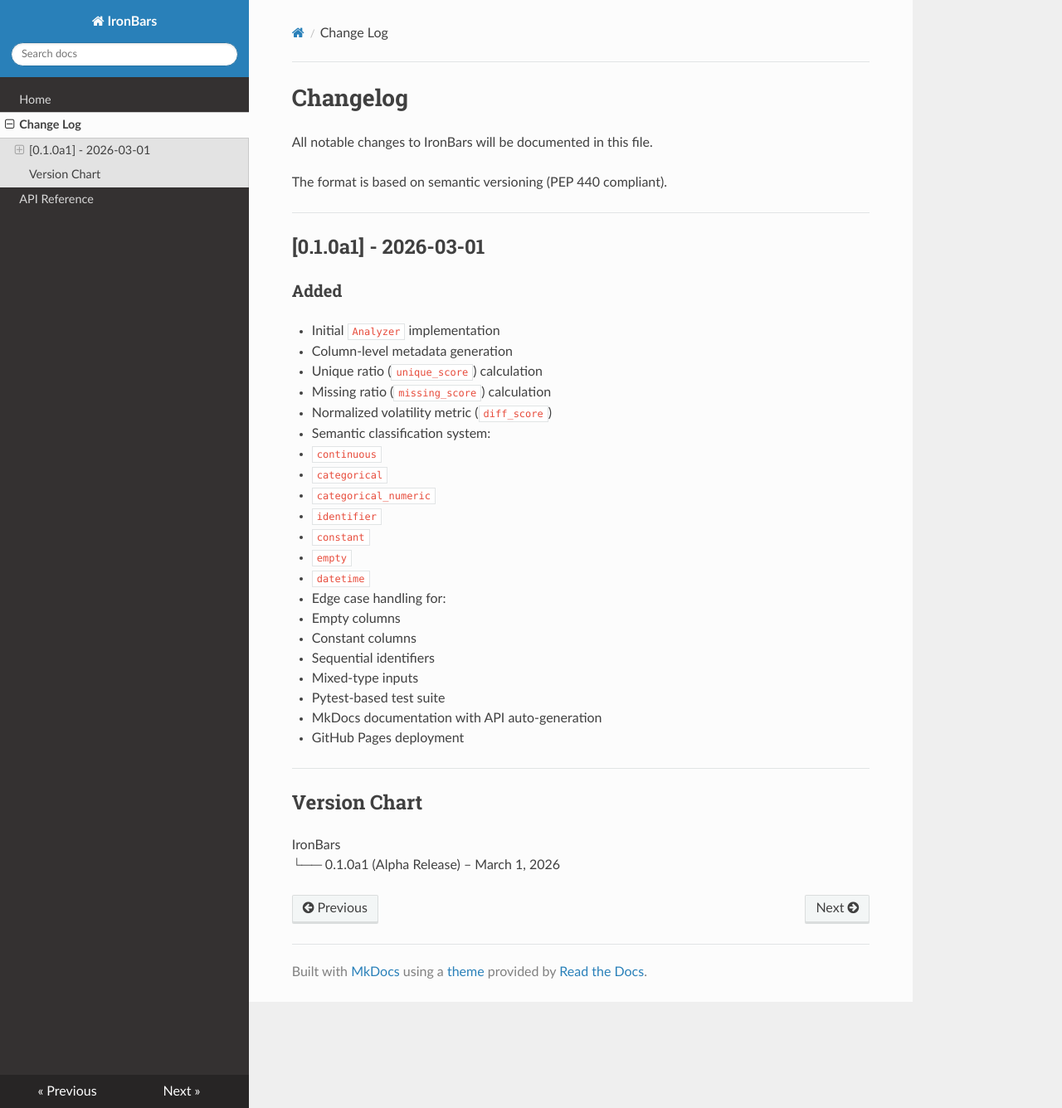
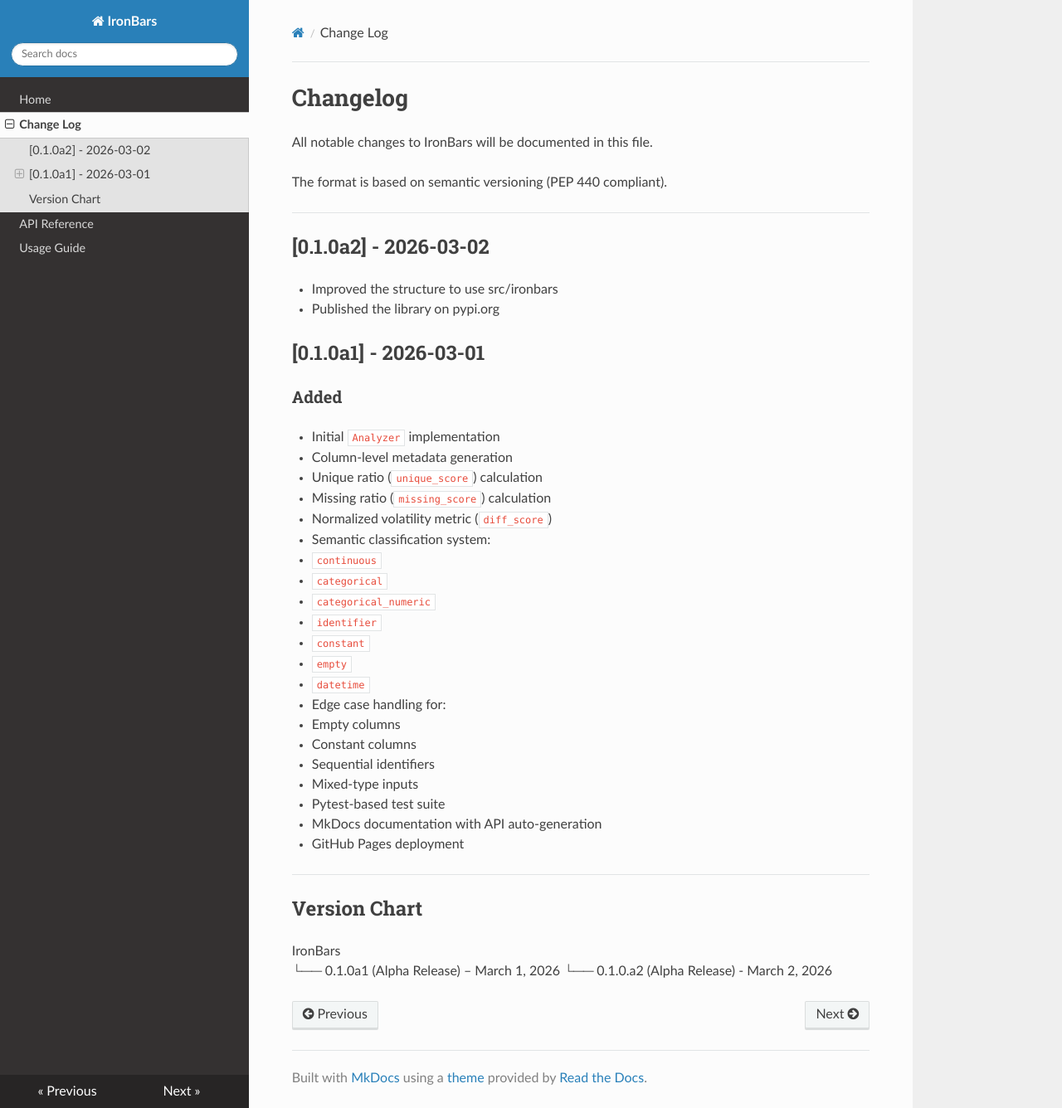
Before and after one commit to GourSahil/ironbars, an MkDocs documentation site: the page built from docs/changelog.md, in a window 1280 px wide and 1336 px high. Shown: the whole window at 83% size. Built offline with MkDocs 1.6.1, drawn with Linux system fonts in a browser that asks for light colours; nearby versions of some CDN libraries.

Commit message:
v0.1.0a2 Added

```diff
--- a/docs/changelog.md
+++ b/docs/changelog.md
@@ -5,6 +5,10 @@
 The format is based on semantic versioning (PEP 440 compliant).
 
 ---
+
+## [0.1.0a2] - 2026-03-02
+- Improved the structure to use src/ironbars
+- Published the library on pypi.org
 
 ## [0.1.0a1] - 2026-03-01
 
@@ -37,3 +41,4 @@
 
 IronBars
 └── 0.1.0a1 (Alpha Release) – March 1, 2026
+└── 0.1.0.a2 (Alpha Release) - March 2, 2026
--- a/mkdocs.yml
+++ b/mkdocs.yml
@@ -9,10 +9,11 @@
   - Home: index.md
   - Change Log: changelog.md
   - API Reference: api.md
+  - Usage Guide: usage.md
 
 plugins:
   - search
   - mkdocstrings:
       handlers:
         python:
-          paths: [.]
+          paths: ["src"]
--- a/pyproject.toml
+++ b/pyproject.toml
@@ -4,7 +4,7 @@
 
 [project]
 name = "ironbars"
-version = "0.1.0a1"
+version = "0.1.0a2"
 description = "Intelligent Data Visualization & EDA Assistant"
 authors = [
     { name = "Sahil Gour", email = "b25bs1304@iitj.ac.in" }
@@ -28,10 +28,10 @@
 ]
 
 [tool.setuptools.packages.find]
-where = ["."]
+where = ["src"]
 include = ["ironbars*"]
 exclude = ["tests*", "docs*", "site*"]
 
 [tool.pytest.ini_options]
 testpaths = ["tests"]
-pythonpath = ["."]
+pythonpath = ["src"]
```
Also changed, not shown: README.md (+19 -2 lines), docs/index.md (+7 -2 lines), docs/usage.md (added, +3 -0 lines), src/ironbars/__init__.py (+7 -2 lines).
